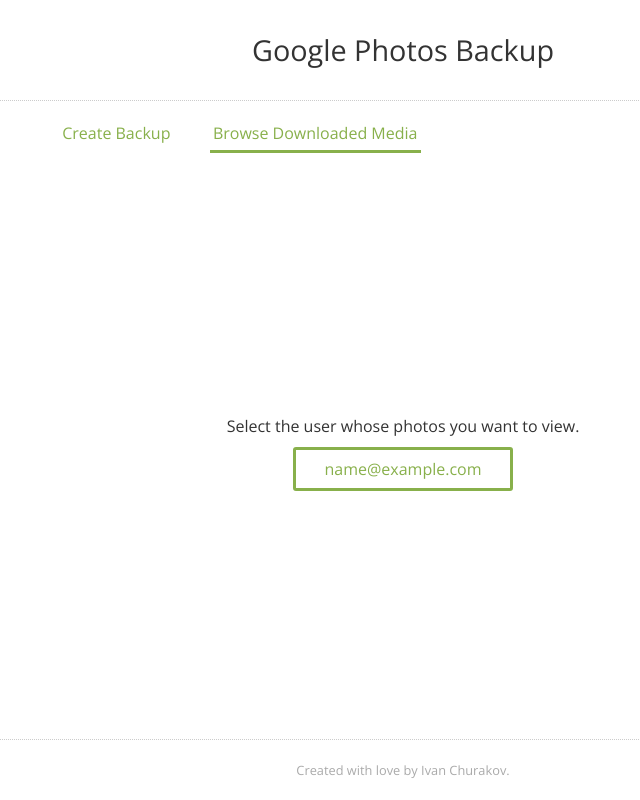
After one commit to halfdata/gphoto-backup, a Flask app: page /mediaitems in a window 1280 px wide. The commit adds this page. Shown: the whole page, without its empty margins (237-877 px from the left). Run offline with Flask 3, Linux system fonts and the light colour scheme; tables that the repository leaves empty hold one stand-in row (values such as "Sample post"); some libraries are stand-ins or nearby versions.

Commit message:
Add functionality to browse downloaded items.

```diff
--- a/gphotosbackup/utils.py
+++ b/gphotosbackup/utils.py
@@ -12,6 +12,7 @@ from typing import Optional
 
 
 THUMBNAILS_FOLDER = 'thumbnails'
+ITEMS_PER_PAGE = 100
 
 
 class DownloadStatus(str, Enum):
--- a/main.py
+++ b/main.py
@@ -1,4 +1,5 @@
 import flask
+import math
 import os
 import requests
 import threading
@@ -27,25 +28,22 @@ def index():
     if 'warning' in flask.session:
         warning = flask.session['warning']
         del flask.session['warning']
-    if not flask.session.get('user_id'):
+    if 'user_id' not in flask.session:
         return flask.render_template('login.html', warning=warning)
-    if not flask.session.get('credentials', {}):
+    if 'credentials' not in flask.session:
         return flask.render_template('login.html', warning=warning)
     user_record = db.get_user_by(id=flask.session['user_id'])
     if not user_record:
         del flask.session['user_id']
         del flask.session['credentials']
         return flask.render_template('login.html', warning='User not found.')
-    email = None
-    if user_record:
-        email = user_record.email
 
-    return flask.render_template('index.html', email=email, warning=warning)
+    return flask.render_template('index.html', authorized_user=user_record, warning=warning)
 
 
 @app.route("/run")
 def run():
-    if not flask.session.get('user_id') or not flask.session.get('credentials', {}):
+    if 'user_id' not in flask.session or 'credentials' not in flask.session:
         return 'Authorization required.'
     credentials = google.oauth2.credentials.Credentials(
         **flask.session['credentials'])
@@ -137,6 +135,72 @@ def callback():
     return flask.redirect(flask.url_for('index'))
 
 
+@app.route('/mediaitems')
+def users():
+    """Explore photos."""
+    users = db.get_users()
+    return flask.render_template('users.html', users=users)
+
+@app.route('/mediaitems/<int:user_id>')
+@app.route('/mediaitems/<int:user_id>/<int:page>')
+def user_mediaitems(user_id: int, page: int = 1):
+    """Explore media items."""
+    user = db.get_user_by(id=user_id)
+    if not user:
+        return 'User not found.'
+    total_mediaitems = db.get_user_mediaitems_total(user_id=user.id)
+    total_pages = max(1, math.ceil(total_mediaitems/utils.ITEMS_PER_PAGE))
+    if page > total_pages or page < 1:
+        return 'Page not found.'
+    mediaitems = db.get_user_mediaitems(user_id=user.id,
+                                        offset=(page - 1) * utils.ITEMS_PER_PAGE,
+                                        number=utils.ITEMS_PER_PAGE)
+    return flask.render_template('photos.html',
+                                 mediaitems=mediaitems,
+                                 user=user,
+                                 page=page,
+                                 total_pages=total_pages)
+
+
+@app.route('/library/<int:user_id>/thumbnails/<int:mediaitem_id>')
+def library_thumbnail(user_id: int, mediaitem_id: int):
+    user = db.get_user_by(id=user_id)
+    if not user:
+        return 'User not found.'
+    mediaitem = db.get_user_mediaitem_by(user_id=user_id, id=mediaitem_id)
+    if not mediaitem:
+        return 'No mediaitem.'
+    if not mediaitem.thumbnail:
+        return 'No thumbnail.'
+    abs_path_thumbnail = os.path.abspath(os.path.join(STORAGE_PATH,
+                                                      user.email,
+                                                      utils.THUMBNAILS_FOLDER,
+                                                      mediaitem.thumbnail))
+    if not os.path.exists(abs_path_thumbnail):
+        return 'No thumbnail.'
+    return flask.send_from_directory(os.path.dirname(abs_path_thumbnail),
+                                     os.path.basename(abs_path_thumbnail))
+
+
+@app.route('/library/<int:user_id>/mediaitems/<int:mediaitem_id>')
+def library_mediaitem(user_id, mediaitem_id):
+    user = db.get_user_by(id=user_id)
+    if not user:
+        return 'User not found.'
+    mediaitem = db.get_user_mediaitem_by(user_id=user_id, id=mediaitem_id)
+    if not mediaitem:
+        return 'No mediaitem.'
+    if not mediaitem.filename:
+        return 'No mediaitem.'
+    abs_path_filename = os.path.abspath(os.path.join(STORAGE_PATH,
+                                                      user.email,
+                                                      mediaitem.filename))
+    if not os.path.exists(abs_path_filename):
+        return 'No mediaitem.'
+    return flask.send_from_directory(os.path.dirname(abs_path_filename),
+                                     os.path.basename(abs_path_filename))
+
+
 if __name__ == '__main__':
     os.environ['OAUTHLIB_INSECURE_TRANSPORT'] = '1'
     app.run(host='localhost', port=8080, debug=True)
--- a/static/css/style.css
+++ b/static/css/style.css
@@ -19,6 +19,10 @@
     -moz-osx-font-smoothing: grayscale;
 }
 .icon-logout:before { content: '\e801'; }
+.icon-angle-double-left:before { content: '\f100'; }
+.icon-angle-double-right:before { content: '\f101'; }
+.icon-angle-left:before { content: '\f104'; }
+.icon-angle-right:before { content: '\f105'; }
 .icon-google:before { content: '\f1a0'; }
 
 html, body {
@@ -76,6 +80,26 @@ h3 {
     font-size: 1.3em;
     margin: 0.5em 0;
 }
+ul.menu {
+    width: 800px;
+    margin: 0 auto;
+    font-size: 16px;
+}
+ul.menu li {
+    display: inline-block;
+    margin: 1em 1em;
+    padding: 0.3em 0.2em;
+	transition-property: border, background, color;
+	-webkit-transition-property: border, background, color;
+	transition-duration: .3s;
+	-webkit-transition-duration: .3s;
+}
+ul.menu li.menu-item-active {
+    border-bottom: 3px solid rgba(136, 176, 75, 1);
+}
+ul.menu li.menu-item-active a {
+    color: rgba(136, 176, 75, 1);
+}
 .content-wrapper {
     margin: 5px auto;
     max-width: 800px;
@@ -83,6 +107,9 @@ h3 {
     flex: 1 0 auto;
     display: flex;
     flex-direction: column;
+}
+.content-wrapper-wide {
+    max-width: 1800px !important;
 }
 .content {
     margin: 1.2em;
@@ -160,8 +187,8 @@ a.button, a.button:visited {
 	cursor: pointer;
 	-webkit-user-select: none;
 	user-select: none;
-	transition-property: border, background, color, box-shadow, width, height, font-size;
-	-webkit-transition-property: border, background, color, box-shadow, width, height, font-size;
+	transition-property: border, background, color;
+	-webkit-transition-property: border, background, color;
 	transition-duration: .3s;
 	-webkit-transition-duration: .3s;
 	outline: none;
@@ -194,8 +221,8 @@ a.icon-button, a.icon-button:visited {
 	cursor: pointer;
 	-webkit-user-select: none;
 	user-select: none;
-	transition-property: border, background, color, box-shadow, width, height, font-size;
-	-webkit-transition-property: border, background, color, box-shadow, width, height, font-size;
+	transition-property: border, background, color;
+	-webkit-transition-property: border, background, color;
 	transition-duration: .3s;
 	-webkit-transition-duration: .3s;
 	outline: none;
@@ -214,6 +241,105 @@ a.disconnect-button {
     top: 50%;
     margin-top: -22px;
     right: 2em;
+}
+.image-container {
+    display: inline-block;
+    height: 160px;
+    margin: 1px;
+    vertical-align: top;
+}
+.image-container img {
+    max-height: 100%;
+}
+.paginator {
+    text-align: right;
+    margin: 1em 2em;
+}
+.paginator-current-page {
+    line-height: 32px;
+    width: 4em;
+    text-align: center;
+    font-size: 16px;
+    border: 2px solid #ccc;
+    border-radius: 3px;
+}
+.icon-paginator, .icon-paginator:visited {
+    font-size: 32px;
+    color: rgba(136, 176, 75, 1);
+    font-weight: normal;
+    font-style: normal;
+    text-decoration: none !important;
+    text-align: center;
+    border-radius: 3px;
+    box-shadow: none;
+    height: 40px;
+    width: 40px;
+    line-height: 32px;
+    display: inline-block;
+    white-space: nowrap;
+    vertical-align: middle;
+    -ms-touch-action: manipulation;
+    touch-action: manipulation;
+    cursor: pointer;
+    -webkit-user-select: none;
+    user-select: none;
+    transition-property: border, background, color;
+    -webkit-transition-property: border, background, color;
+    transition-duration: .3s;
+    -webkit-transition-duration: .3s;
+    outline: none;
+    overflow: hidden;
+}
+a.icon-paginator:hover, a.icon-paginator:focus {
+	border-color: rgba(187, 194, 52, 1);
+    color: rgba(187, 194, 52, 1);
+}
+a.icon-paginator:active {
+	transform: translateY(2px);
+	-webkit-transform: translateY(2px);
+}
+.icon-paginator-disabled {
+    color: #ccc !important;
+    cursor: default !important;
+}
+.users-container {
+    text-align: center;
+}
+a.user-selector, a.user-selector:visited {
+    color: rgba(136, 176, 75, 1);
+    font-weight: normal;
+    font-style: normal;
+    text-decoration: none !important;
+    text-align: center;
+    border: 3px solid rgba(136, 176, 75, 1);
+    border-radius: 3px;
+    box-shadow: none;
+    height: 44px;
+    min-width: 160px;
+    line-height: 38px;
+    padding: 0 1.8em;
+    display: inline-block;
+    white-space: nowrap;
+    vertical-align: middle;
+    -ms-touch-action: manipulation;
+    touch-action: manipulation;
+    cursor: pointer;
+    -webkit-user-select: none;
+    user-select: none;
+    transition-property: border, background, color;
+    -webkit-transition-property: border, background, color;
+    transition-duration: .3s;
+    -webkit-transition-duration: .3s;
+    outline: none;
+    overflow: hidden;
+}
+a.user-selector:hover, a.user-selector:focus {
+	border-color: rgba(187, 194, 52, 1);
+    color: rgba(187, 194, 52, 1);
+}
+a.user-selector:active {
+	transform: translateY(2px);
+	-webkit-transform: translateY(2px);
 }
 #global-message {
 	position: fixed;
--- a/templates/base.html
+++ b/templates/base.html
@@ -13,12 +13,16 @@
 <body>
     <div class="wrapper">
         <header>
-            {% if email %}
+            {% if authorized_user %}
             <a class="icon-button disconnect-button" href="{{ url_for('revoke') }}" title="Disconnect from Google Account"><i class="icon icon-logout"></i></a>
             {% endif %}
-            <h1>Google Photos Backup{% if email %}<span>{{ email }}</span>{% endif %}</h1>
+            <h1>Google Photos Backup{% if authorized_user %}<span>{{ authorized_user.email }}</span>{% endif %}</h1>
         </header>
-        <div class="content-wrapper">
+        <ul class="menu">
+            <li class="{% if active_menu_item == 'backup' %}menu-item-active{% endif %}"><a href="{{ url_for('index') }}">Create Backup</a></li>
+            <li class="{% if active_menu_item == 'browser' %}menu-item-active{% endif %}"><a href="{{ url_for('users') }}">Browse Downloaded Media</a></li>
+        </ul>
+        <div class="content-wrapper {% block content_wrapper_class %}{% endblock %}">
             <div class="content">
                 <div class="content-inner">
                 {% block content %}{% endblock %}
--- a/templates/create-client-secret-json.html
+++ b/templates/create-client-secret-json.html
@@ -1,5 +1,6 @@
 {% extends "base.html" %}
 
+{% set active_menu_item = 'backup' %}
 
 {% block content %}
     <p><strong>Google Photos Backup</strong> application interacts with Google Photos on behalf of a
--- a/templates/index.html
+++ b/templates/index.html
@@ -1,5 +1,6 @@
 {% extends "base.html" %}
 
+{% set active_menu_item = 'backup' %}
 
 {% block content %}
     <script>
--- a/templates/login.html
+++ b/templates/login.html
@@ -1,5 +1,6 @@
 {% extends "base.html" %}
 
+{% set active_menu_item = 'backup' %}
 
 {% block content %}
     <p>Click the button below to authorize <strong>Google Photos Backup</strong> application
--- /dev/null
+++ b/templates/users.html
@@ -0,0 +1,19 @@
+{% extends "base.html" %}
+
+{% set active_menu_item = 'browser' %}
+
+{% block content %}
+    {% if users %}
+    <div class="users-container">
+        <p>Select the user whose photos you want to view.</p>
+
+        {% for user in users %}
+        <a class="user-selector" href="{{ url_for('user_mediaitems', user_id=user.id) }}">{{ user.email }}</a>
+        {% endfor %}
+    </div>
+    {% else %}
+    <div class="users-container">
+        <p>No media items found. Seems you never created backup. ;-)</p>
+    </div>
+    {% endif %}
+{% endblock %}
```
Also changed, not shown: gphotosbackup/__init__.py (+5 -2 lines), gphotosbackup/models.py (+34 -1 lines), templates/photos.html (added, +60 -0 lines), static/fonts/icons.ttf, static/fonts/icons.woff, static/fonts/icons.woff2, 2 other files.
